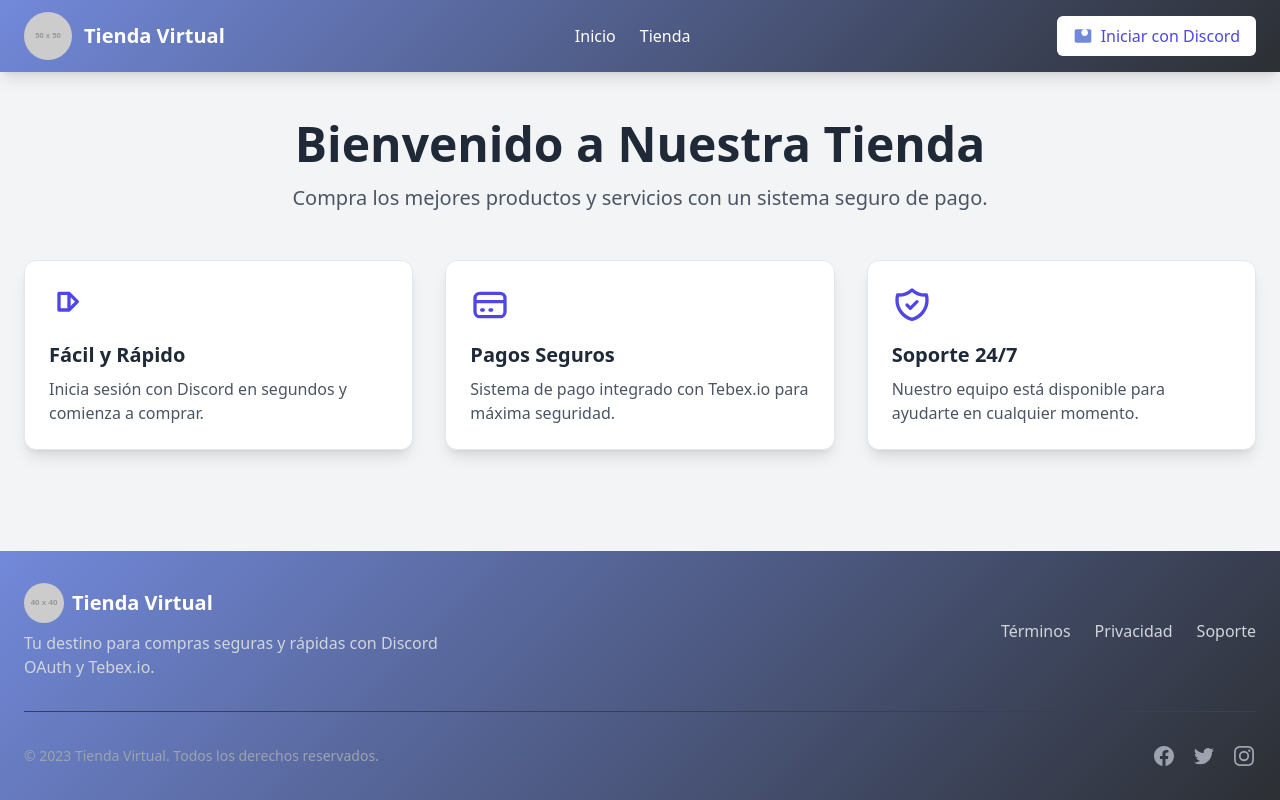
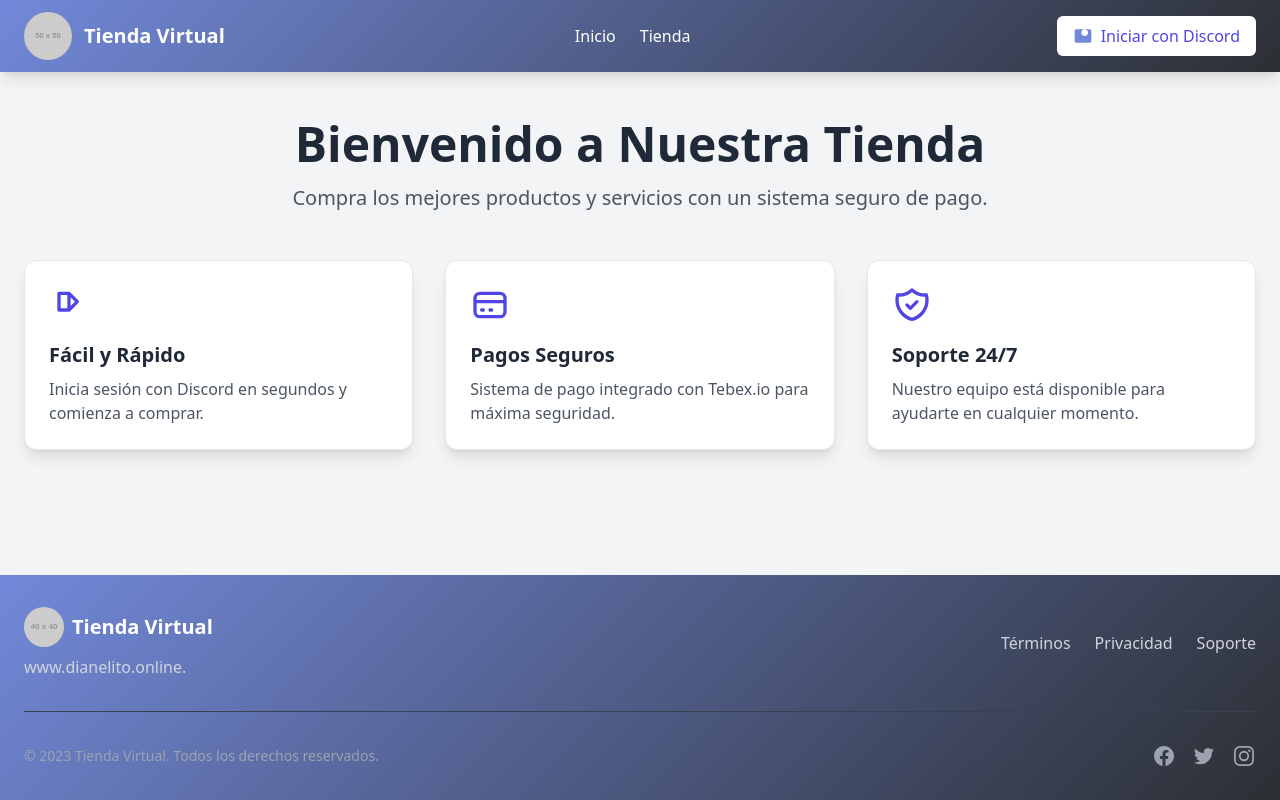
Before and after one commit to Dianelito/dianelito.github.io, a website: page store2/public/index.html in a window 1280 px wide. Drawn offline with nearby package versions, Linux system fonts and the light colour scheme; some packages are replaced by stand-ins of ours; placeholder pictures from the web are drawn by us; a script that the page names is missing.

Commit message:
Store Test2

```diff
--- a/store2/public/index.html
+++ b/store2/public/index.html
@@ -3,7 +3,7 @@
 <head>
     <meta charset="UTF-8">
     <meta name="viewport" content="width=device-width, initial-scale=1.0">
-    <title>Tienda Virtual con OAuth</title>
+    <title>Tienda Test</title>
     <script src="https://cdn.tailwindcss.com"></script>
     <script src="https://cdn.jsdelivr.net/npm/sweetalert2@11"></script>
     <style>
@@ -265,7 +265,7 @@
                             <img src="https://placehold.co/40x40" alt="Logo pequeño de la tienda - versión reducida del logo principal" class="h-10 w-10 rounded-full">
                             <span class="ml-2 text-xl font-semibold">Tienda Virtual</span>
                         </div>
-                        <p class="mt-2 max-w-md text-gray-300">Tu destino para compras seguras y rápidas con Discord OAuth y Tebex.io.</p>
+                        <p class="mt-2 max-w-md text-gray-300">www.dianelito.online.</p>
                     </div>
                     <div class="flex space-x-6">
                         <a href="#" class="text-gray-300 hover:text-white transition">Términos</a>
```
